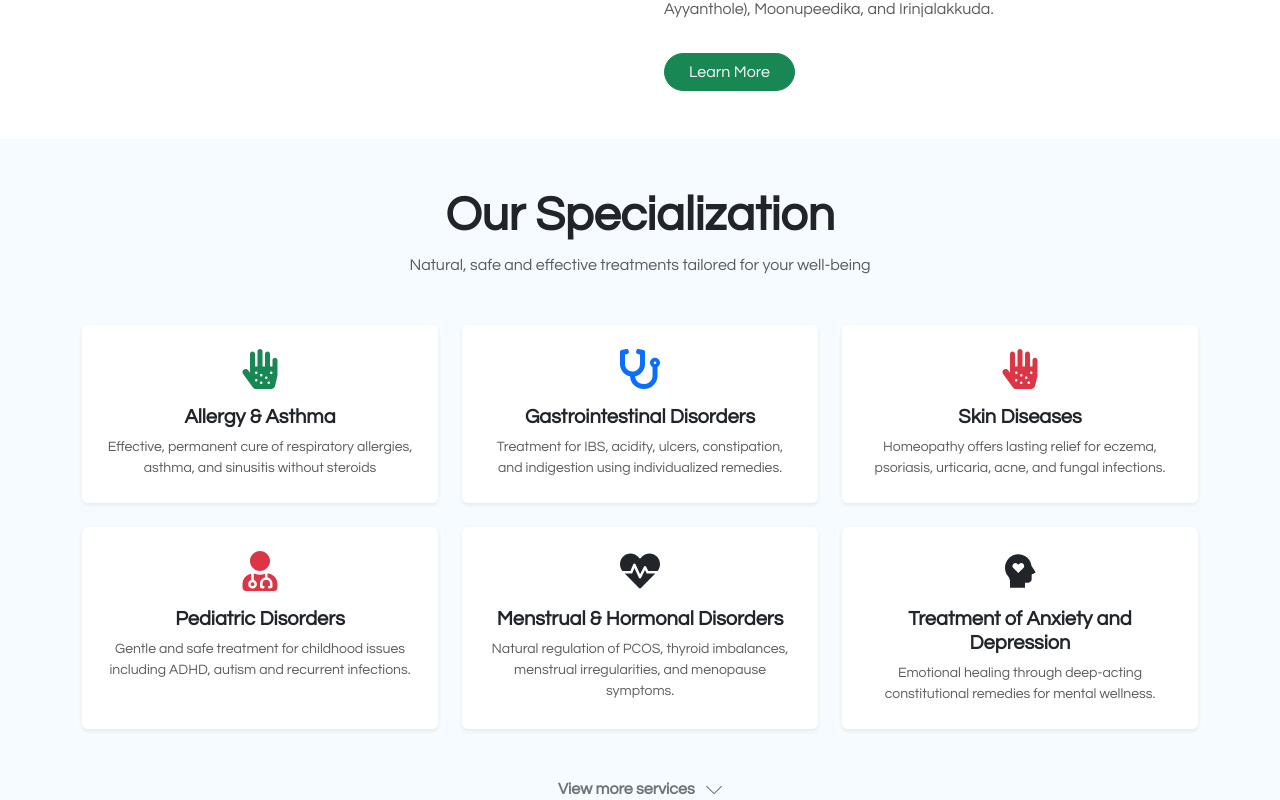
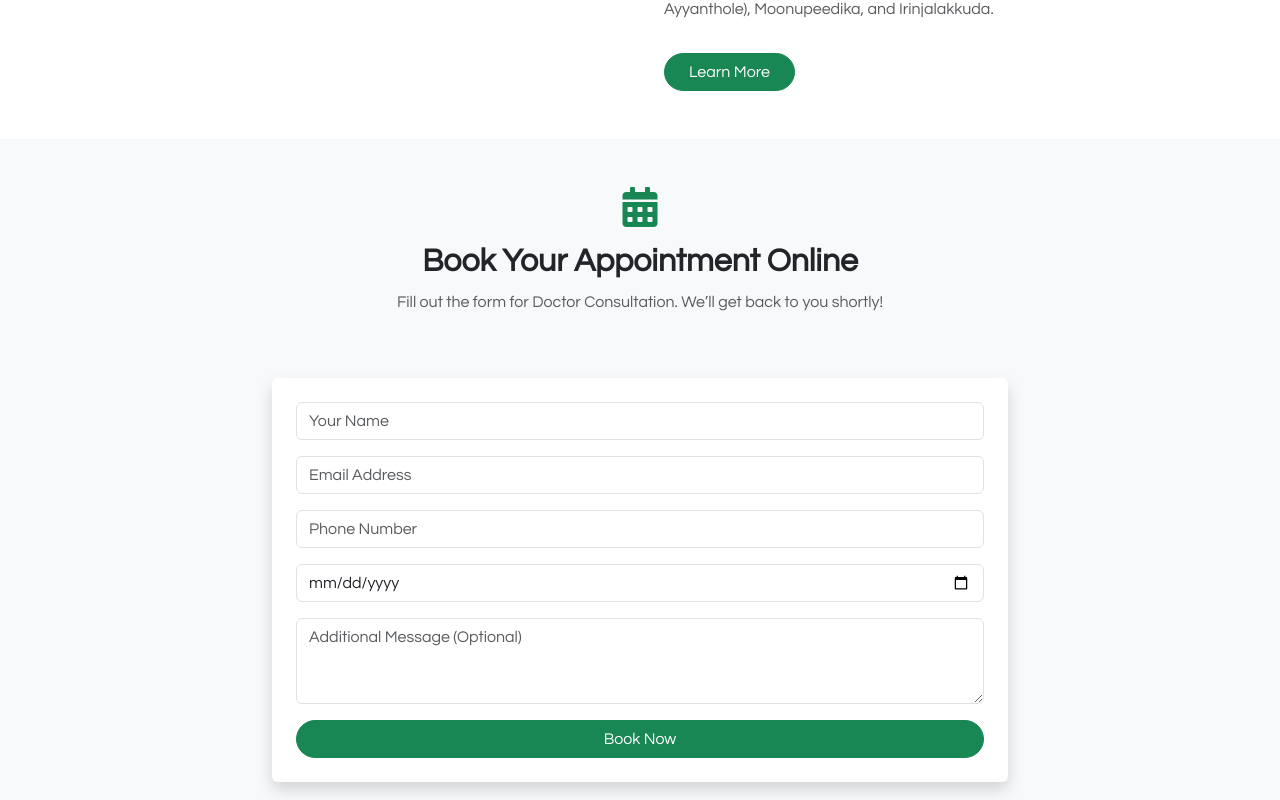
Before and after one commit to itsriyaas/Homeopathy, a React (Vite) app: page / in a window 1280 px wide. Shown: the part 2080-2880 px from the top of the page. Built offline with nearby package versions, Linux system fonts and the light colour scheme.

Commit message:
added booking section

```diff
--- /dev/null
+++ b/src/components/BookOnline.jsx
@@ -0,0 +1,114 @@
+import React, { useEffect, useState } from 'react';
+import { Container, Row, Col, Form, Button } from 'react-bootstrap';
+import AOS from 'aos';
+import { FaCalendarAlt } from 'react-icons/fa';
+
+const BookOnlineSection = () => {
+  const [form, setForm] = useState({
+    name: '',
+    email: '',
+    phone: '',
+    date: '',
+    message: '',
+  });
+
+  useEffect(() => {
+    AOS.init({ duration: 1000 });
+  }, []);
+
+  const handleChange = (e) => {
+    setForm({ ...form, [e.target.name]: e.target.value });
+  };
+
+  const handleSubmit = (e) => {
+    e.preventDefault();
+
+    // Example: Send to WhatsApp
+    const message = `New Appointment Request:%0AName: ${form.name}%0AEmail: ${form.email}%0APhone: ${form.phone}%0ADate: ${form.date}%0AMessage: ${form.message}`;
+    window.open(`https://wa.me/918547003873?text=${message}`, '_blank');
+
+    // Clear form
+    setForm({
+      name: '',
+      email: '',
+      phone: '',
+      date: '',
+      message: '',
+    });
+  };
+
+  return (
+    <section className="py-5 bg-light" id="book-online">
+      <Container>
+        <Row className="justify-content-center text-center mb-5">
+          <Col lg={8} data-aos="fade-up">
+            <FaCalendarAlt className="text-success mb-3" size={40} />
+            <h2 className="fw-bold">Book Your Appointment Online</h2>
+            <p className="text-muted">Fill out the form for Doctor Consultation. We’ll get back to you shortly!</p>
+          </Col>
+        </Row>
+
+        <Row className="justify-content-center">
+          <Col md={10} lg={8}>
+            <Form className="bg-white p-4 rounded shadow" onSubmit={handleSubmit} data-aos="fade-up">
+              <Form.Group className="mb-3">
+                <Form.Control
+                  type="text"
+                  name="name"
+                  value={form.name}
+                  placeholder="Your Name"
+                  onChange={handleChange}
+                  required
+                />
+              </Form.Group>
+              <Form.Group className="mb-3">
+                <Form.Control
+                  type="email"
+                  name="email"
+                  value={form.email}
+                  placeholder="Email Address"
+                  onChange={handleChange}
+                  required
+                />
+              </Form.Group>
+              <Form.Group className="mb-3">
+                <Form.Control
+                  type="number"
+                  name="phone"
+                  value={form.phone}
+                  placeholder="Phone Number"
+                  onChange={handleChange}
+                  required
+                />
+              </Form.Group>
+              <Form.Group className="mb-3">
+                <Form.Control
+                  type="date"
+                  name="date"
+                  value={form.date}
+                  onChange={handleChange}
+                  required
+                />
+              </Form.Group>
+              <Form.Group className="mb-3">
+                <Form.Control
+                  as="textarea"
+                  rows={3}
+                  name="message"
+                  value={form.message}
+                  placeholder="Additional Message (Optional)"
+                  onChange={handleChange}
+                />
+              </Form.Group>
+              <Button type="submit" className="w-100 btn-success rounded-pill">
+                Book Now
+              </Button>
+            </Form>
+          </Col>
+        </Row>
+      </Container>
+    </section>
+  );
+};
+
+export default BookOnlineSection;
--- a/src/pages/Home.jsx
+++ b/src/pages/Home.jsx
@@ -6,6 +6,7 @@ import Testimonials from '../components/Testimonials'
 import OurClinics from '../components/OurClinics'
 import BlogSection from '../components/BlogSection'
 import { Helmet } from 'react-helmet'
+import BookOnlineSection from '../components/BookOnline'
 
 function Home() {
   return (
@@ -18,6 +19,7 @@ function Home() {
       </Helmet>
     <HeroSection/>
     <AboutUsSection/>
+    <BookOnlineSection/>
     <ServicesSection/>
     <OurClinics/>
     <BlogSection/>
```
